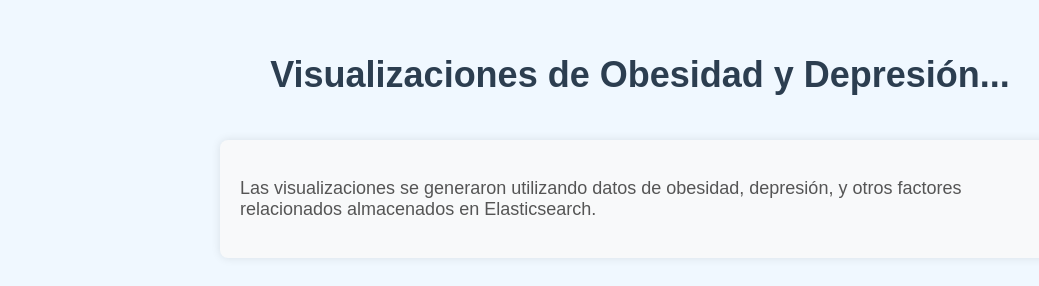
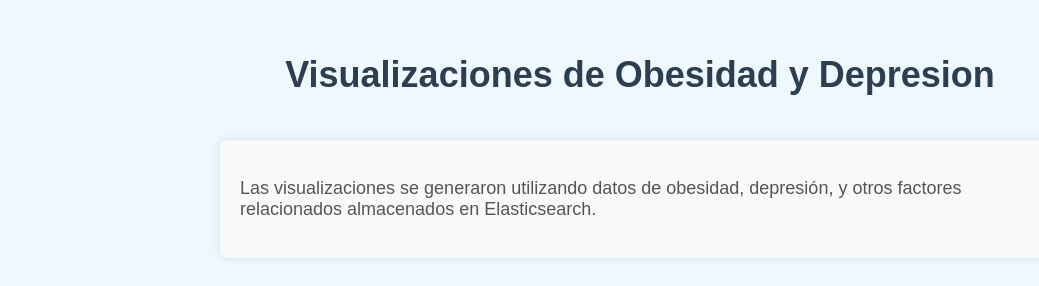
Before and after one commit to OscarManuelRuizReyes/elasticSearch, a plain HTML site: page docs/index.html in a window 1280 px wide. Shown: the part 154-440 px from the top of the page, without its empty margins (0-1039 px from the left). Drawn offline with Linux system fonts and the light colour scheme.

Commit message:
Update index.html

```diff
--- a/docs/index.html
+++ b/docs/index.html
@@ -58,7 +58,7 @@
 </head>
 <body>
 
-    <h1>Visualizaciones de Obesidad y Depresión...</h1>
+    <h1>Visualizaciones de Obesidad y Depresion</h1>
 
     <div class="info">
         <p>Las visualizaciones se generaron utilizando datos de obesidad, depresión, y otros factores relacionados almacenados en Elasticsearch.</p>
```
